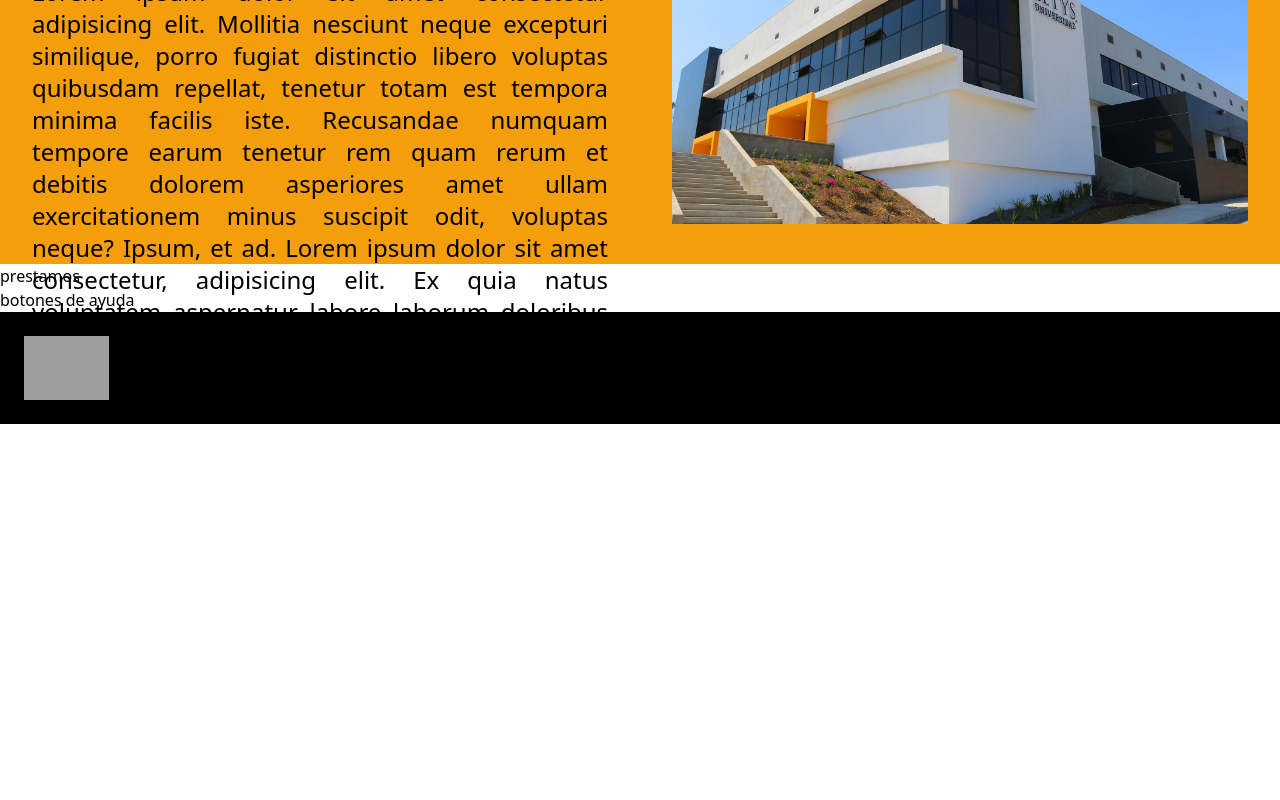
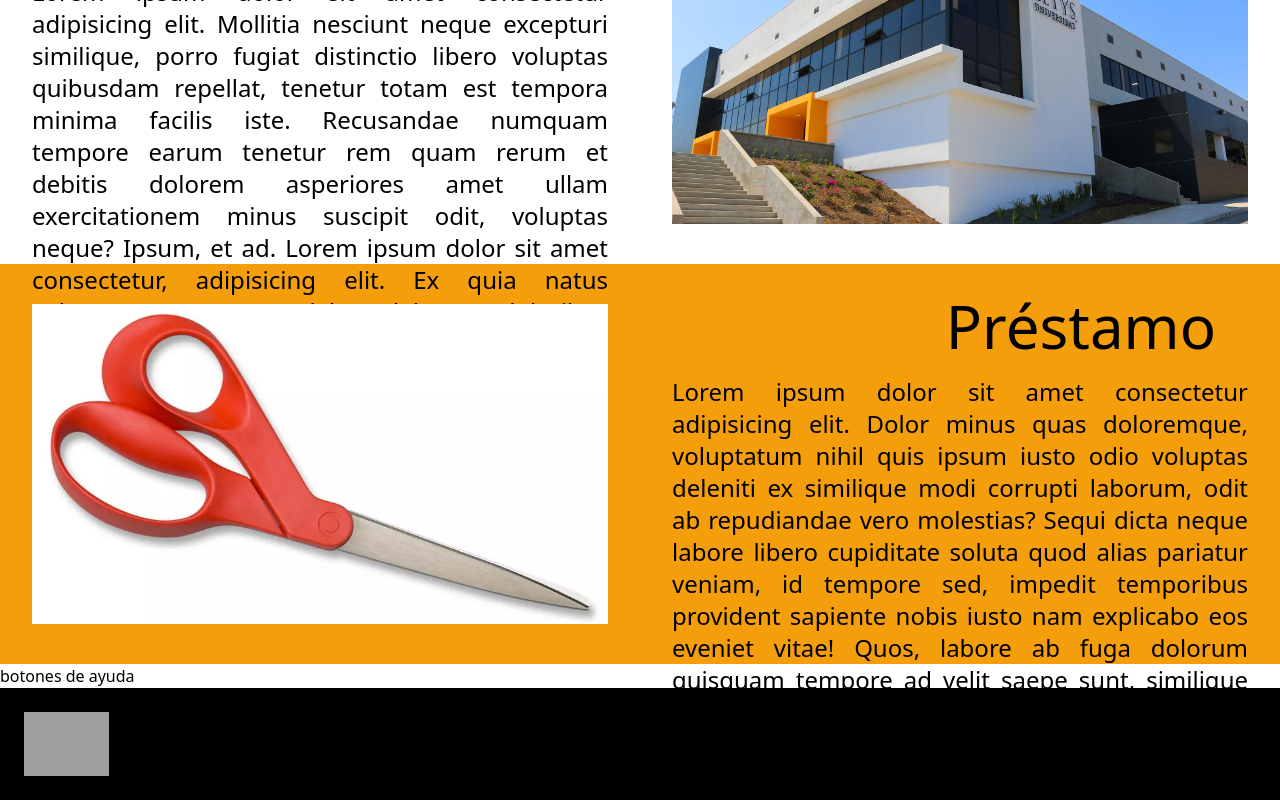
Before and after one commit to Clanie1/RackDAT, a React (Create React App) app: page /inicio in a window 1280 px wide. Shown: the part 600-1400 px from the top of the page. Before the commit the page ends 1024 px from the top, so only its background shows below. Built offline with nearby package versions, Linux system fonts and the light colour scheme; grey boxes are pictures that could not be loaded.

Commit message:
prestamos terminado

```diff
--- a/src/screens/Inicio.tsx
+++ b/src/screens/Inicio.tsx
@@ -1,11 +1,12 @@
 import NavBar from "../components/Comunes/NavBar";
 import gimnasio from "../img/gimnasio.jpg"
 import logoDosTintas from "../img/LogoCetysBlanco.png"
+import tijeras from "../img/tijeras.png"
 const Inicio = () => {
   return (
     <div>
       <div className="bg-emerald-800 h-96">slider imagenes</div>
-      <div className="bg-amber-500 h-[400px] flex flex-row grid-cols-2">
+      <div className="h-[400px] flex flex-row grid-cols-2">
         <div className="w-[50%] flex flex-col space-y-1 ">
           <h1 className="text-6xl mt-8 mb-4 mx-16 text-left">RackDAT</h1>
           <p className="text-2xl mx-8 text-justify">Lorem ipsum dolor sit amet consectetur adipisicing elit. Mollitia nesciunt neque excepturi similique, porro fugiat distinctio libero voluptas quibusdam repellat, tenetur totam est tempora minima facilis iste. Recusandae numquam tempore earum tenetur rem quam rerum et debitis dolorem asperiores amet ullam exercitationem minus suscipit odit, voluptas neque? Ipsum, et ad. Lorem ipsum dolor sit amet consectetur, adipisicing elit. Ex quia natus voluptatem aspernatur labore laborum doloribus rem repellendus. Provident, aperiam?</p>
@@ -14,7 +15,15 @@ const Inicio = () => {
           <img src={gimnasio} alt="Gimnasio CETYS" className="h-[80%] w-[90%] object-cover" />
         </div>
       </div>
-      <div className="">prestamos</div>
+      <div className="bg-amber-500 h-[400px] flex flex-row grid-cols-2">
+        <div className="w-[50%] flex justify-center items-center">
+          <img src={tijeras} alt="" className="h-[80%] w-[90%] object-cover" />
+        </div>
+        <div className="w-[50%] flex flex-col space-y-1">
+          <h1 className="text-6xl mt-8 mb-4 mx-16 text-right">Préstamo</h1>
+          <p className="text-2xl mx-8 text-justify">Lorem ipsum dolor sit amet consectetur adipisicing elit. Dolor minus quas doloremque, voluptatum nihil quis ipsum iusto odio voluptas deleniti ex similique modi corrupti laborum, odit ab repudiandae vero molestias? Sequi dicta neque labore libero cupiditate soluta quod alias pariatur veniam, id tempore sed, impedit temporibus provident sapiente nobis iusto nam explicabo eos eveniet vitae! Quos, labore ab fuga dolorum quisquam tempore ad velit saepe sunt, similique aliquid nisi distinctio.</p>
+        </div>
+      </div>
       <div>botones de ayuda</div>
       <footer className="bg-black h-28 flex items-center">
         <img src={logoDosTintas} alt="Logo CETYS Universidad" className="h-24 py-4 px-6" />
```
